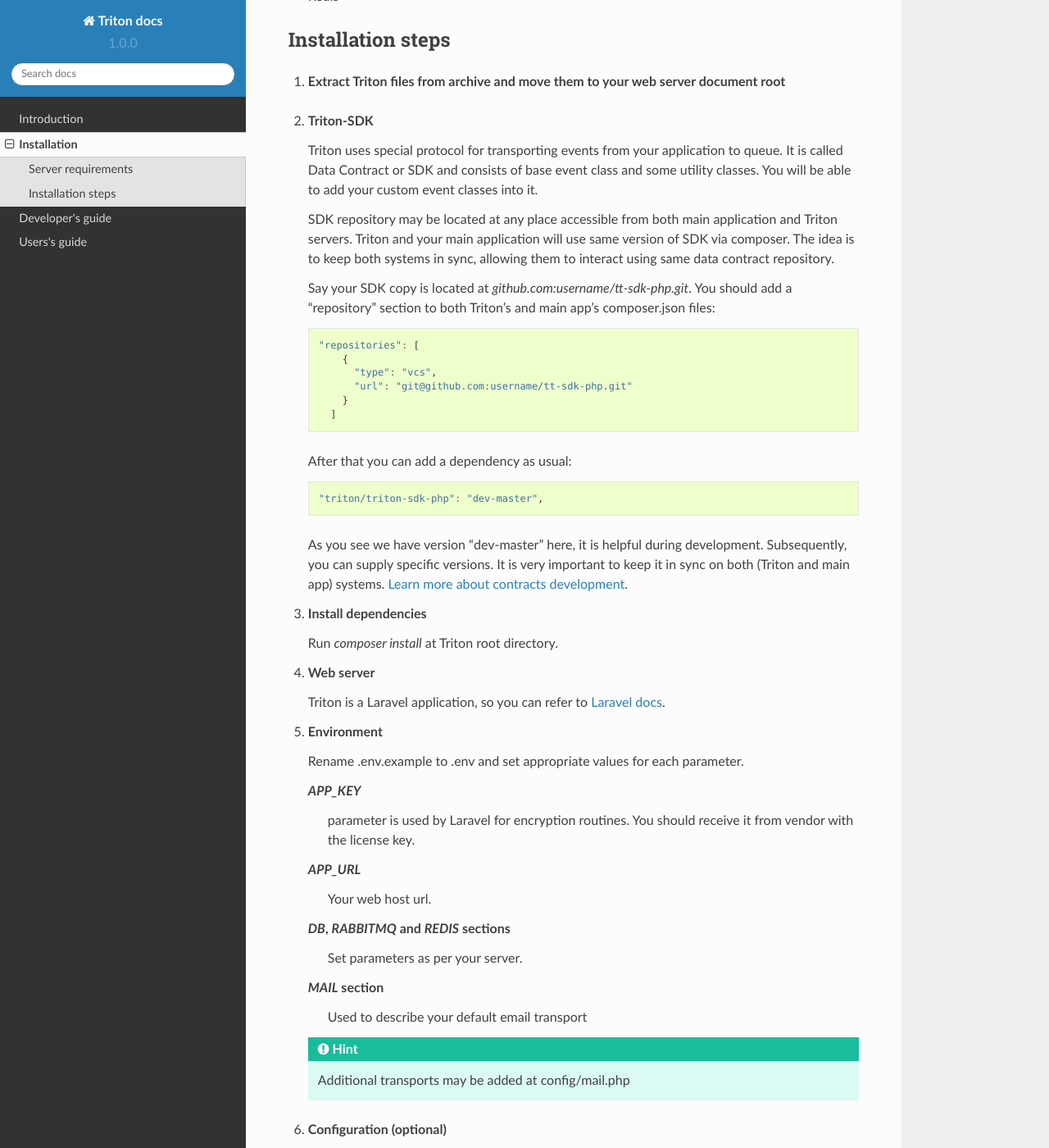
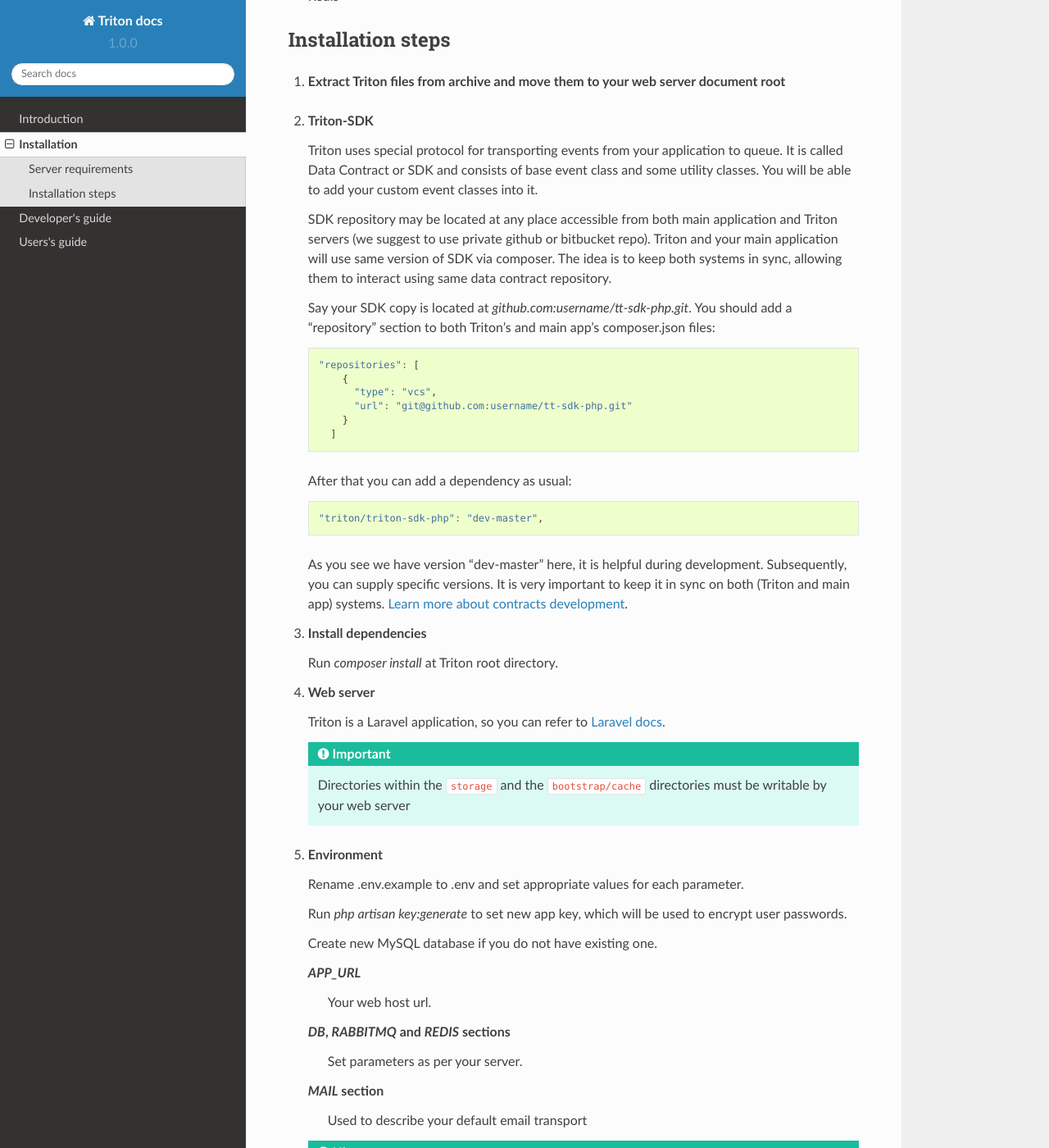
Before and after one commit to hovsep/triton-docs, a Sphinx documentation site: the page built from source/installation.rst, in a window 1280 px wide and 1400 px high, scrolled down 448 px. Shown: the whole window at 82% size. Built offline with Sphinx 7.4.7 and the Read the Docs theme 2.0.0, drawn with Linux system fonts in a browser that asks for light colours; some of the changed text lies outside the part shown.

Commit message:
APP_KEY now is generated by user himself

```diff
--- a/source/installation.rst
+++ b/source/installation.rst
@@ -30,7 +30,7 @@
     It is called Data Contract or SDK and consists of base event class and some utility classes.
     You will be able to add your custom event classes into it.
 
-    SDK repository may be located at any place accessible from both main application and Triton servers.
+    SDK repository may be located at any place accessible from both main application and Triton servers (we suggest to use private github or bitbucket repo).
     Triton and your main application will use same version of SDK via composer.
     The idea is to keep both systems in sync, allowing them to interact using same data contract repository.
 
@@ -66,16 +66,19 @@
 
     Triton is a Laravel application, so you can refer to `Laravel docs <https://laravel.com/docs/5.4#web-server-configuration>`_.
 
+    .. important:: Directories within the ``storage`` and the ``bootstrap/cache`` directories must be writable by your web server
+
 
 (5) **Environment**
 
     Rename .env.example to .env and set appropriate values for each parameter.
 
+    Run `php artisan key:generate` to set new app key, which will be used to encrypt user passwords.
+
+    Create new MySQL database if you do not have existing one.
+
     .. glossary::
 
-    *APP_KEY*
-        parameter is used by Laravel for encryption routines.
-        You should receive it from vendor with the license key.
     *APP_URL*
         Your web host url.
     *DB*, *RABBITMQ* and *REDIS*  sections
@@ -86,13 +89,8 @@
     .. hint:: Additional transports may be added at config/mail.php
 
 
-(6) **Configuration (optional)**
 
-    Feel free to play with config files in /config directory.
-    For example you can add more email transports in config\mail.php.
-
-
-(7) **Migrations and seeds**
+(6) **Migrations and seeds**
 
     Run `php artisan migrate` to create a database schema.
 
```
Also changed, not shown: other parts of source/installation.rst (+2 -2 lines).
